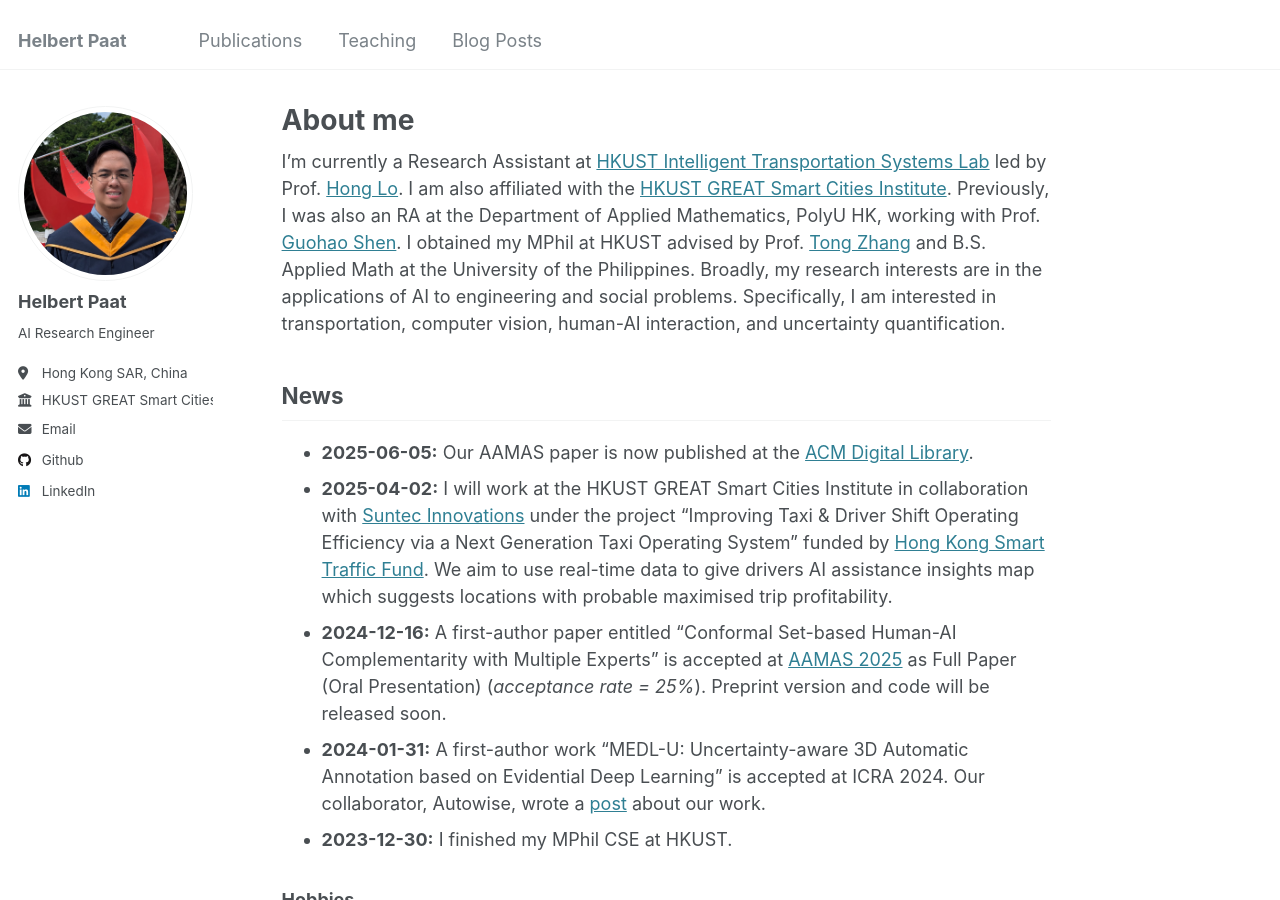
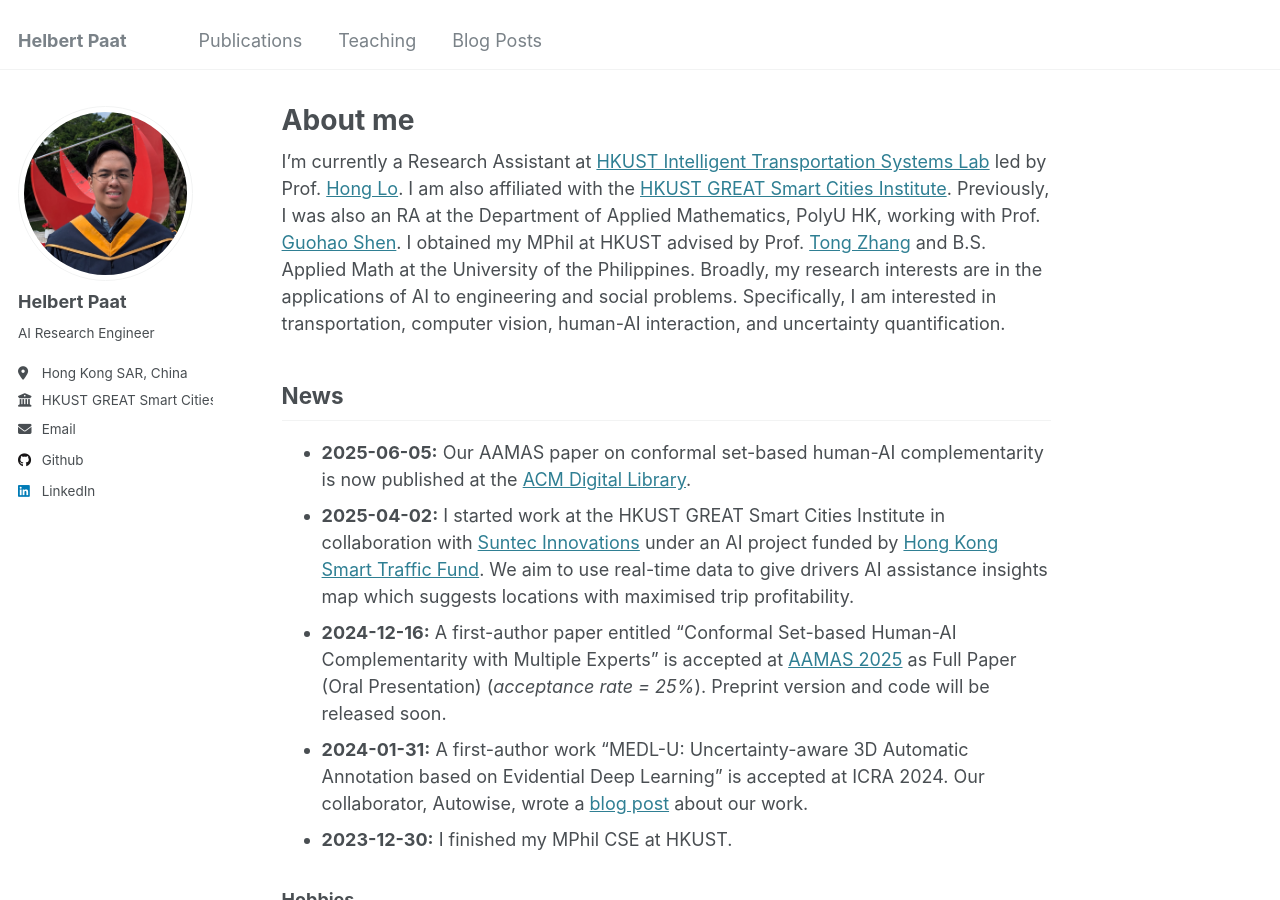
Before and after one commit to paathelb/paathelb.github.io, a Jekyll site: the page built from _pages/about.md, in a window 1280 px wide and 900 px high. Built offline with Jekyll 4.4.1, drawn with Linux system fonts in a browser that asks for light colours.

Commit message:
Update about.md

```diff
--- a/_pages/about.md
+++ b/_pages/about.md
@@ -58,10 +58,10 @@ I'm currently a Research Assistant at [HKUST Intelligent Transportation Systems
 - A paper on Transportation AI is accepted at the International Conference on Computer Vision (ICCV) 2025 Workshop. Preprint will be released soon.
 - A paper on Frequency Domain Uncertainty Quantification is accepted at the International Conference on Computer Vision (ICCV) 2025, Workshop on Advanced Perception for Autonomous Healthcare (APAH). Preprint will be released soon.
 -->
-- **2025-06-05:** Our AAMAS paper is now published at the [ACM Digital Library](https://dl.acm.org/doi/10.5555/3709347.3743792).
-- **2025-04-02:** I will work at the HKUST GREAT Smart Cities Institute in collaboration with [Suntec Innovations](https://www.suntec.app/) under the project "Improving Taxi & Driver Shift Operating Efficiency via a Next Generation Taxi Operating System" funded by [Hong Kong Smart Traffic Fund](https://stf.hkpc.org/cs-87-2403-ra/). We aim to use real-time data to give drivers AI assistance insights map which suggests locations with probable maximised trip profitability.
+- **2025-06-05:** Our AAMAS paper on conformal set-based human-AI complementarity is now published at the [ACM Digital Library](https://dl.acm.org/doi/10.5555/3709347.3743792).
+- **2025-04-02:** I started work at the HKUST GREAT Smart Cities Institute in collaboration with [Suntec Innovations](https://www.suntec.app/) under an AI project funded by [Hong Kong Smart Traffic Fund](https://stf.hkpc.org/cs-87-2403-ra/). We aim to use real-time data to give drivers AI assistance insights map which suggests locations with maximised trip profitability.
 - **2024-12-16:** A first-author paper entitled "Conformal Set-based Human-AI Complementarity with Multiple Experts" is accepted at [AAMAS 2025](https://aamas2025.org/) as Full Paper (Oral Presentation) (_acceptance rate = 25%_). Preprint version and code will be released soon.
-- **2024-01-31:** A first-author work "MEDL-U: Uncertainty-aware 3D Automatic Annotation based on Evidential Deep Learning" is accepted at ICRA 2024. Our collaborator, Autowise, wrote a [post](https://autowise.ai/en/2024/05/13/autowise-icra2024-paper/) about our work.
+- **2024-01-31:** A first-author work "MEDL-U: Uncertainty-aware 3D Automatic Annotation based on Evidential Deep Learning" is accepted at ICRA 2024. Our collaborator, Autowise, wrote a [blog post](https://autowise.ai/en/2024/05/13/autowise-icra2024-paper/) about our work.
 - **2023-12-30:** I finished my MPhil CSE at HKUST.
 
 ### Hobbies
```
